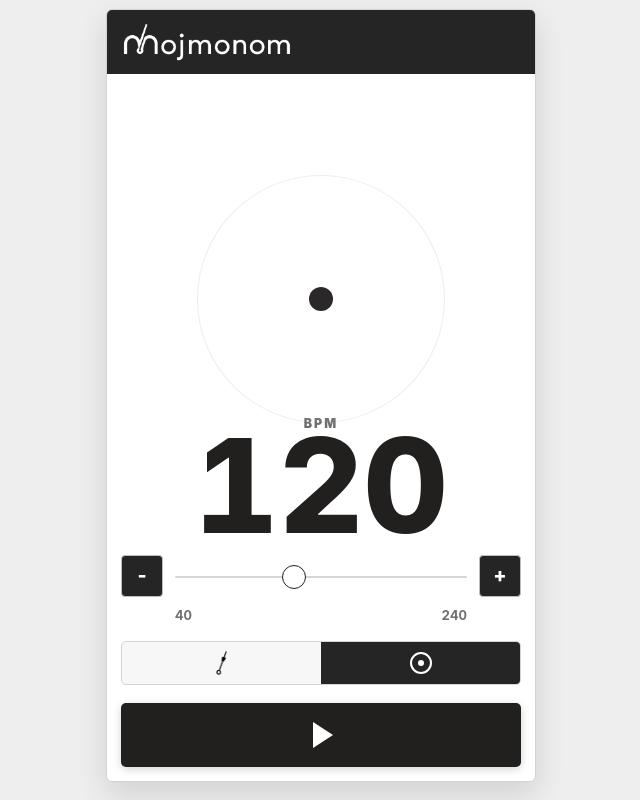
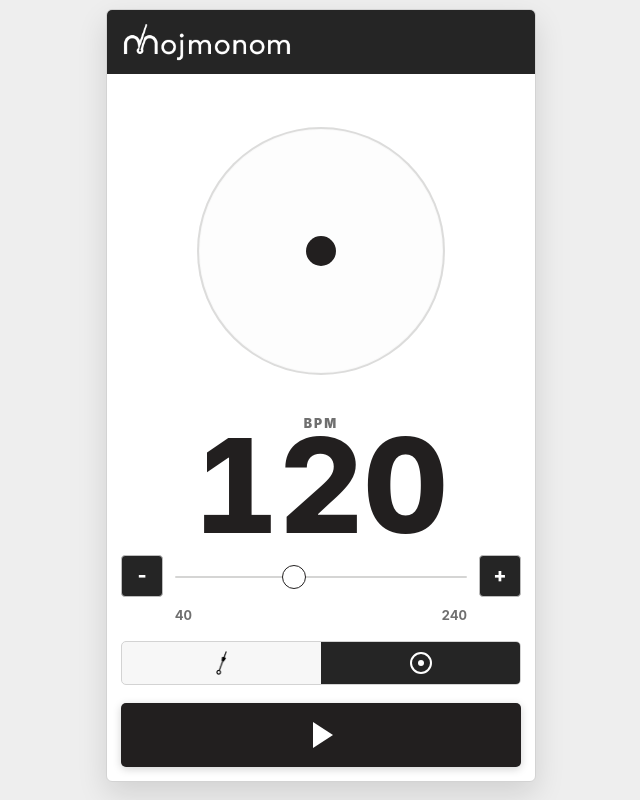
Before and after one commit to lopapex/mojmonom, a React (Vite) app: page / in a window 1280 px wide. Both pictures are taken after a click on the button 739 px from the left and 663 px from the top of the page. Shown: the whole page, without its empty margins (319-959 px from the left). Built offline with nearby package versions, Linux system fonts and the light colour scheme.

Commit message:
Enhance centered circle visual

```diff
--- a/src/App.tsx
+++ b/src/App.tsx
@@ -227,8 +227,11 @@ export default function App() {
   const elapsed = hasBeat ? Math.max(0, now - lastBeatAt) : 0;
   const progress = hasBeat ? Math.min(1, elapsed / beatDurationMs) : 0;
   const pulse = hasBeat ? Math.max(0, 1 - progress) : 0;
-  const circleScale = 1 + Math.pow(pulse, 2.5) * 0.28;
-  const circleOpacity = 0.22 + pulse * 0.22;
+  const circleScale = 1 + Math.pow(pulse, 2.35) * 0.38;
+  const circleOpacity = 0.28 + pulse * 0.38;
+  const haloScale = 0.92 + Math.pow(pulse, 1.6) * 0.72;
+  const haloOpacity = pulse * 0.24;
+  const coreScale = 1 + Math.pow(pulse, 2.2) * 0.55;
   const needleSwingAngle = 22;
   const fromAngle = beatIndex % 2 === 0 ? -needleSwingAngle : needleSwingAngle;
   const toAngle = beatIndex % 2 === 0 ? needleSwingAngle : -needleSwingAngle;
@@ -318,13 +321,25 @@ export default function App() {
           {view === 'circle' ? (
             <div key="circle" className="circle-view visual-mode">
               <div
+                className="pulse-halo"
+                style={{
+                  transform: `scale(${isRunning ? haloScale : 0.92})`,
+                  opacity: isRunning ? haloOpacity : 0
+                }}
+              />
+              <div
                 className={isRunning ? 'pulse-ring is-active' : 'pulse-ring'}
                 style={{
                   transform: `scale(${isRunning ? circleScale : 1})`,
-                  opacity: isRunning ? circleOpacity : 0.18
+                  opacity: isRunning ? circleOpacity : 0.24
                 }}
               />
-              <div className="pulse-core" />
+              <div
+                className="pulse-core"
+                style={{
+                  transform: `scale(${isRunning ? coreScale : 1})`
+                }}
+              />
             </div>
           ) : (
             <div key="needle" className="needle-view visual-mode">
--- a/src/styles.css
+++ b/src/styles.css
@@ -153,7 +153,7 @@ button:disabled {
 }
 
 .circle-view {
-  --visual-offset-y: clamp(38px, 6dvh, 64px);
+  --visual-offset-y: 0px;
 }
 
 .needle-view {
@@ -188,13 +188,25 @@ button:disabled {
   }
 }
 
+.pulse-halo {
+  position: absolute;
+  width: 86%;
+  aspect-ratio: 1;
+  border: 2px solid rgba(25, 23, 19, 0.18);
+  border-radius: 50%;
+  background: rgba(25, 23, 19, 0.04);
+  transition: transform 90ms linear, opacity 90ms linear;
+  will-change: transform, opacity;
+}
+
 .pulse-ring {
   position: absolute;
   width: 78%;
   aspect-ratio: 1;
-  border: 1.5px solid rgba(25, 23, 19, 0.42);
+  border: 2.5px solid rgba(25, 23, 19, 0.62);
   border-radius: 50%;
-  background: rgba(255, 255, 255, 0.22);
+  background: rgba(25, 23, 19, 0.035);
+  box-shadow: inset 0 0 0 1px rgba(25, 23, 19, 0.08);
   transition: transform 80ms linear, opacity 80ms linear;
 }
 
@@ -203,10 +215,12 @@ button:disabled {
 }
 
 .pulse-core {
-  width: 24px;
+  width: 30px;
   aspect-ratio: 1;
   border-radius: 50%;
   background: var(--ink);
+  transition: transform 80ms linear;
+  will-change: transform;
 }
 
 .needle {
@@ -592,10 +606,6 @@ input[type="range"]::-moz-range-thumb {
     width: min(58vw, 220px);
   }
 
-  .circle-view {
-    --visual-offset-y: clamp(30px, 5svh, 52px);
-  }
-
   .needle-view {
     --visual-offset-y: clamp(76px, 12svh, 112px);
     width: min(46vw, 180px);
```
